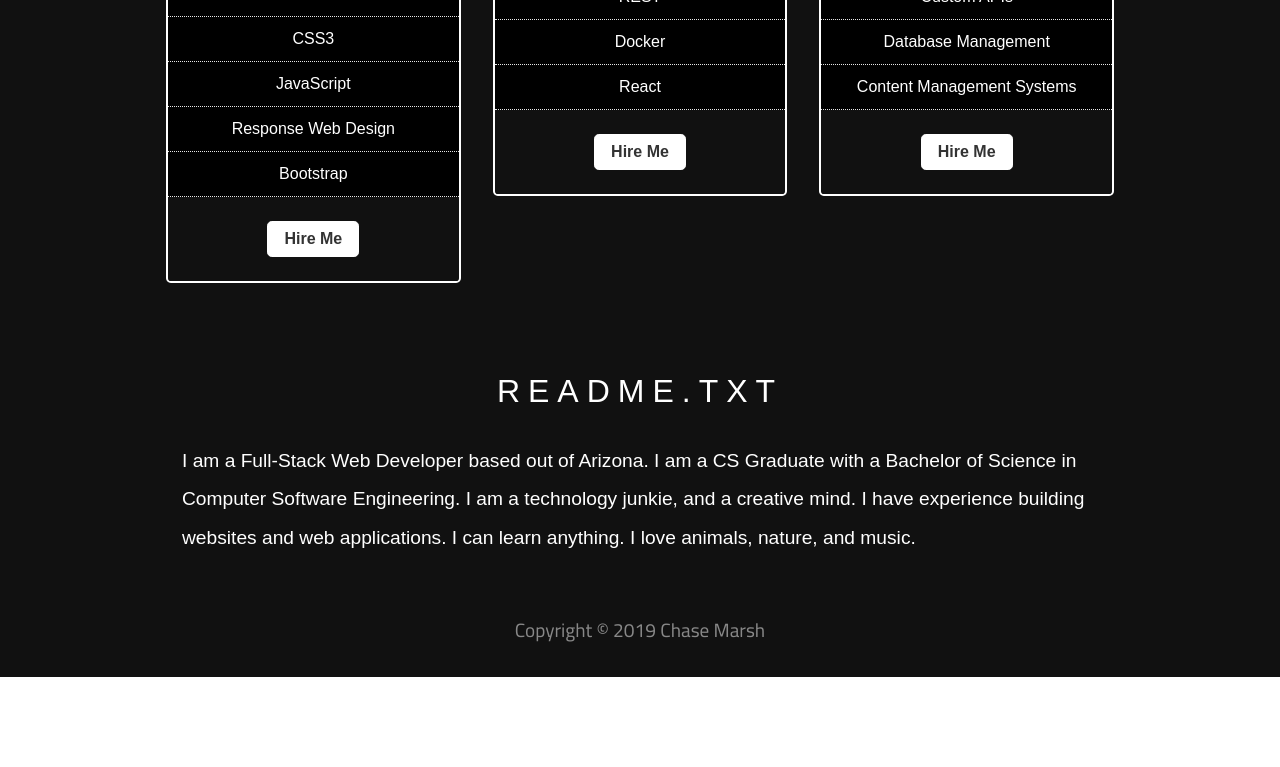
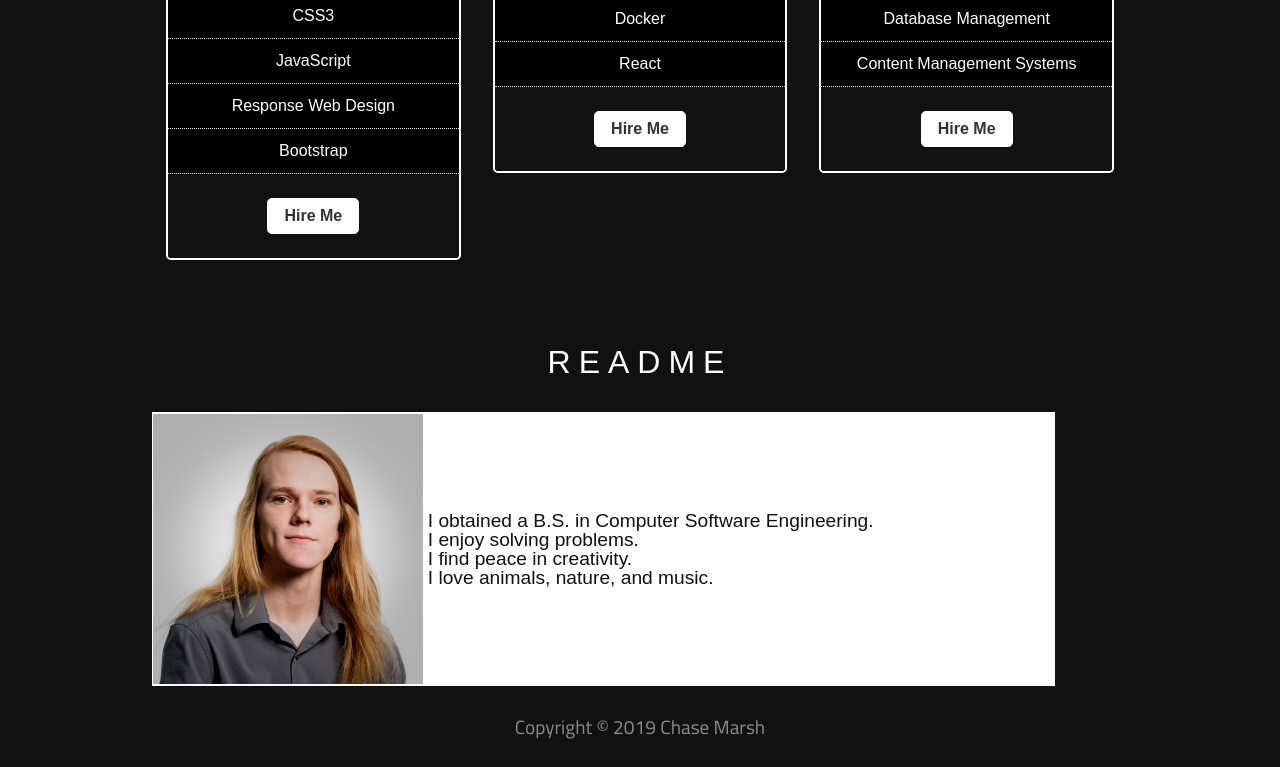
Before and after one commit to camarsh7/cmp, a plain HTML site: page index.html in a window 1280 px wide. Shown: the part 1080-1847 px from the top of the page. Before the commit the page ends 1757 px from the top, so only its background shows below. Drawn offline with nearby package versions, Linux system fonts and the light colour scheme.

Commit message:
Readme materials

```diff
--- a/css/layouts/styles.css
+++ b/css/layouts/styles.css
@@ -22,7 +22,7 @@ p {
  * -- Layout Styles --
  */
 .l-content {
-    margin: 0 auto;
+  margin: 0 auto;
 	padding-top: 3em;
 	border-top: 3px solid white;
 	background: #111;
@@ -30,13 +30,35 @@ p {
 }
 
 .l-box {
-    padding: 0.5em 2em;
+    padding: 0.1em;
+}
+
+.l-box .readme {
+  color: #111;
+  background-color: white;
+  display: table-cell;
+}
+
+.l-box .readme p {
+  line-height: 1em;
 }
 
 .l-box p {
 	font-weight: 300;
 	font-size: 1.2em;
 	line-height: 2em;
+}
+
+.readme-photo {
+  max-width: 30%;
+  display: inline-block;
+  vertical-align: middle;
+}
+
+.readme-text {
+  max-width: 70%;
+  display: inline-block;
+  vertical-align: middle;
 }
 
 /*
@@ -145,6 +167,7 @@ p {
 
 .cm-main-banner {
   font-size: 2.2em;
+  line-height: 0.5em;
 }
 
 .web {
@@ -312,6 +335,11 @@ p {
         margin-bottom: 0;
     }
 
+    .pricing-table-header h2 {
+      font-size: 0.8em;
+      padding-top: 1em;
+    }
+
 }
 
 /*
@@ -326,3 +354,12 @@ p {
         font-size: 3em;
     }
 }
+
+@media (max-width: 767px) {
+  .pricing-table {
+    max-width: 50%;
+    margin: 0 auto;
+    margin-bottom: 25px;
+  }
+
+}
--- a/index.html
+++ b/index.html
@@ -118,11 +118,16 @@
     <div class="information pure-g">
         <div class="pure-u-1 pure-u-md-1-1">
             <div class="l-box">
-                <h3 class="information-head">README.txt</h3>
-                <p>
-                    I am a Full-Stack Web Developer based out of Arizona. I am a CS Graduate with a Bachelor of Science in Computer Software Engineering. I am a technology junkie,
-					and a creative mind. I have experience building websites and web applications. I can learn anything. I love animals, nature, and music.
-                </p>
+                <h3 class="information-head">README</h3>
+                <div class="l-box readme">
+                  <img class="readme-photo" src="images/profilepic.png" alt="Chase Marsh Portrait">
+                  <div class="readme-text">
+                    <p>I obtained a B.S. in Computer Software Engineering.<br>
+                    I enjoy solving problems.<br>
+                    I find peace in creativity.<br>
+                    I love animals, nature, and music.</p>
+                  </div>
+                </div>
             </div>
         </div>
     </div> <!-- end information -->
```
Also changed, not shown: images/profilepic.png (added).
